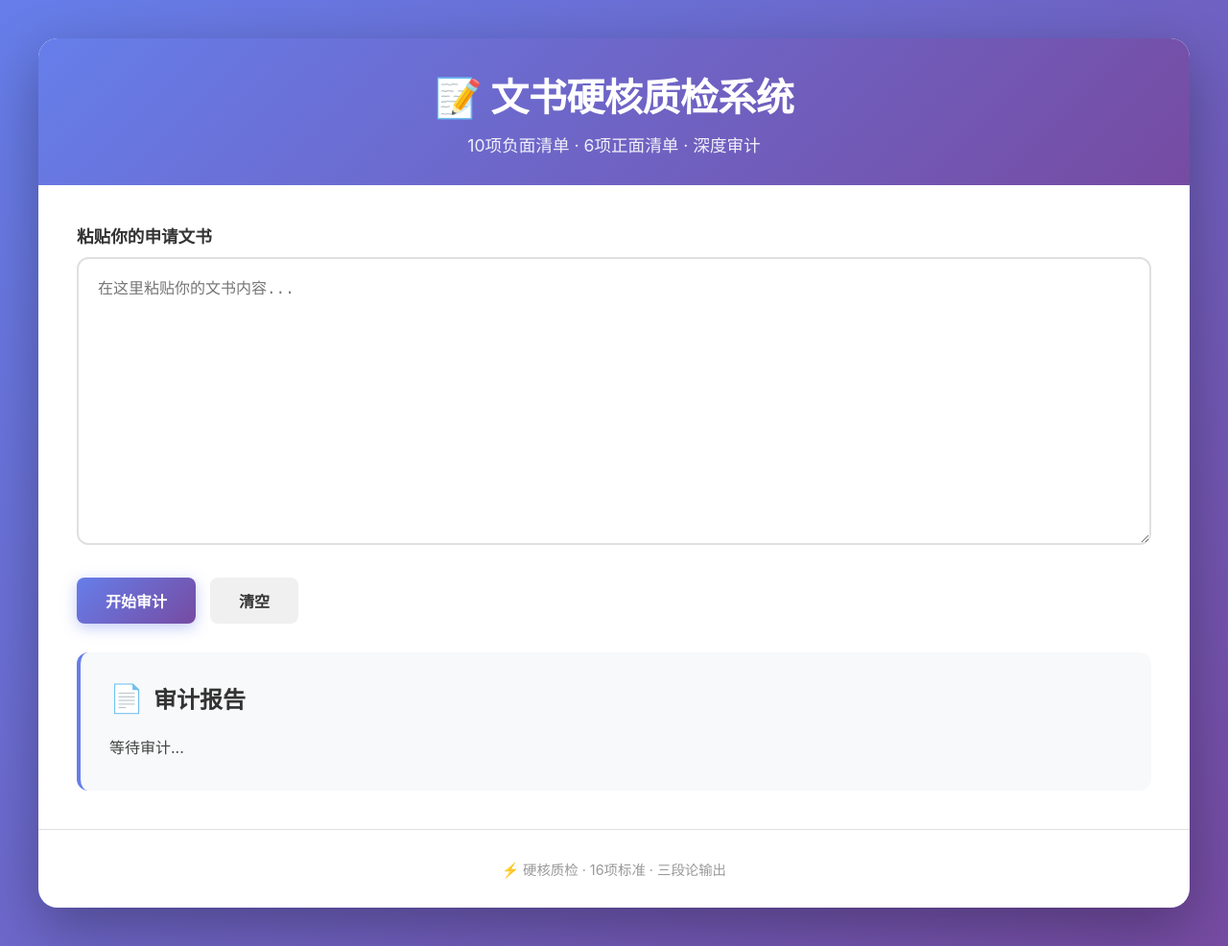
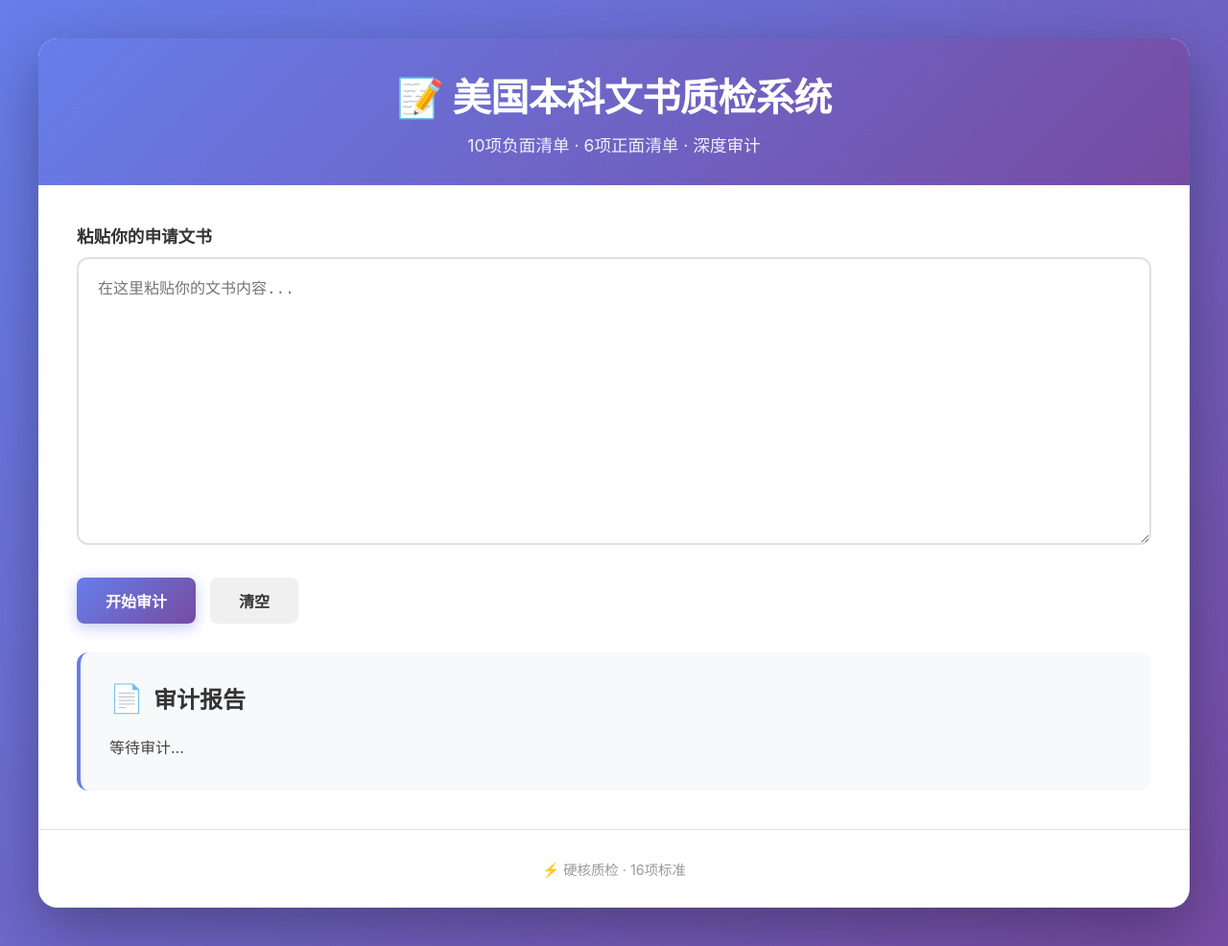
Before and after one commit to liudayang03/EssayEvaluation, a website: page index.html in a window 1280 px wide. Shown: the whole page at 96% size. Drawn offline with Linux system fonts and the light colour scheme.

Commit message:
Update index.html

```diff
--- a/index.html
+++ b/index.html
@@ -284,7 +284,7 @@
 <body>
     <div class="container">
         <div class="header">
-            <h1>📝 文书硬核质检系统</h1>
+            <h1>📝 美国本科文书质检系统</h1>
             <p>10项负面清单 · 6项正面清单 · 深度审计</p>
         </div>
 
@@ -306,7 +306,7 @@
         </div>
 
         <div class="footer">
-            ⚡ 硬核质检 · 16项标准 · 三段论输出
+            ⚡ 硬核质检 · 16项标准
         </div>
     </div>
 
@@ -322,7 +322,7 @@
             }
 
             btn.disabled = true;
-            resultDiv.innerHTML = '<div class="loading"><div class="spinner"></div>审计中... (约5-8秒)</div>';
+            resultDiv.innerHTML = '<div class="loading"><div class="spinner"></div>审计中... (约45秒)</div>';
 
             try {
                 const res = await fetch('/api/evaluate', {
```
